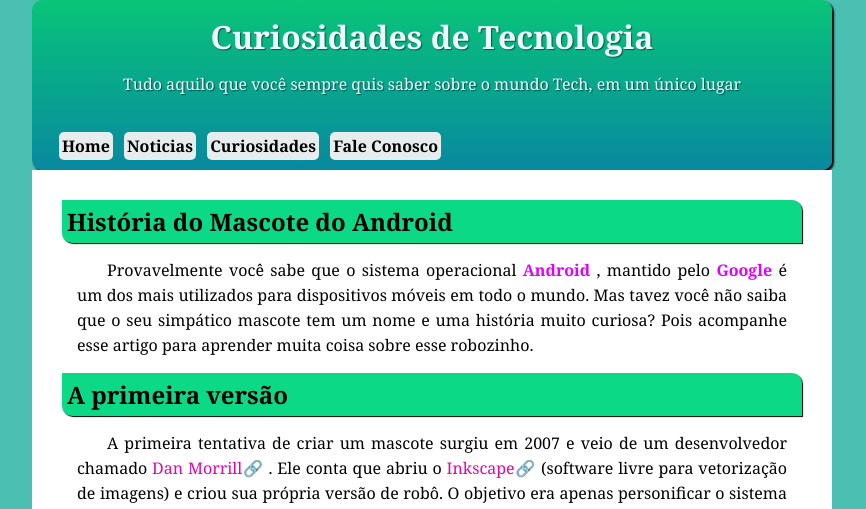
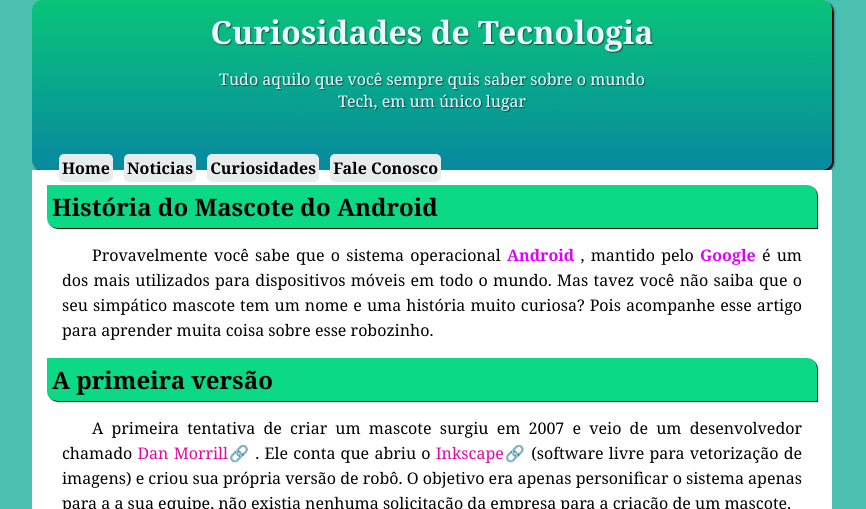
Before and after one commit to luychoyan/Projeto-android, a plain HTML site: page index.html in a window 1280 px wide. Shown: the top 509 px of the page, without its empty margins (208-1074 px from the left). Drawn offline with Linux system fonts and the light colour scheme.

Commit message:
Update arquivo.css

```diff
--- a/arquivo.css
+++ b/arquivo.css
@@ -11,21 +11,24 @@ header{
     min-height: 150px;
     padding: 10px;
     border-radius: 10px;
-    height: 100px;
+    height: 150px;
 
 }
 
 header > h1{
-    text-align: center;
+    margin-top: 1px;
+    margin: auto;
     text-shadow: 1px 1px 1px rgba(0, 0, 0, 0.503);
-    padding: 5px;
+
 
 }
 
 header > p{
-    text-align: center;
+    margin: auto;
     text-shadow: 1px 1px 1px rgba(0, 0, 0, 0.503);
     margin-top: 10px;
+    width: 450px;
+    padding: 5px;
 
 
 }
@@ -100,7 +103,7 @@ body{
 
 main{
     background-color: rgb(255, 255, 255);
-    padding: 30px;
+    padding: 15px;
     margin: center
 }
 
```
